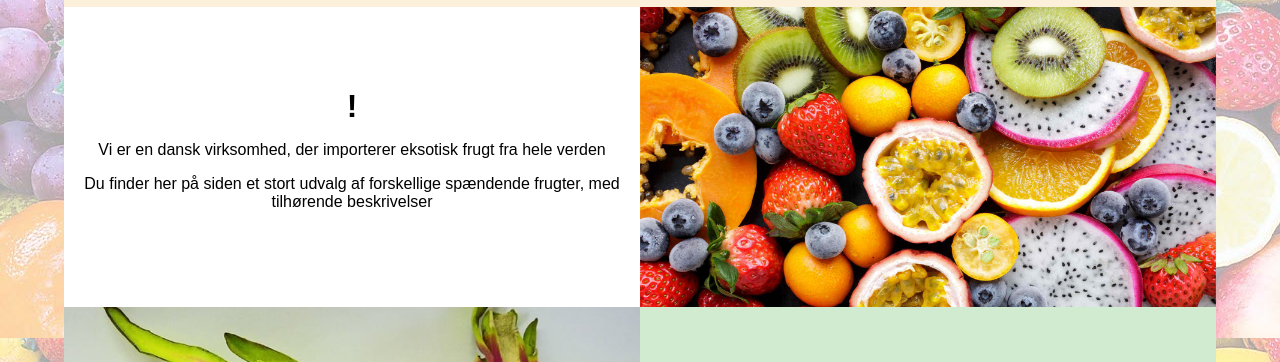
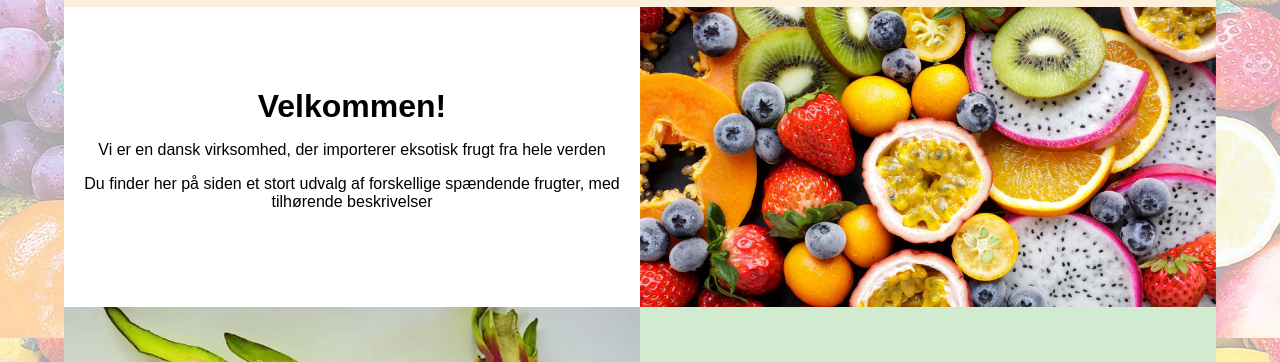
Before and after one commit to MichoFrost/webshop_eksotisk_frugt, a plain HTML site: page index.html in a window 1280 px wide. Shown: the part 379-741 px from the top of the page. Drawn offline with Linux system fonts and the light colour scheme.

Commit message:
Update index.html

```diff
--- a/index.html
+++ b/index.html
@@ -61,7 +61,7 @@
         <section class="section">
 
             <div class="photo-text">
-                <h1>!</h1>
+                <h1>Velkommen!</h1>
                 <p>Vi er en dansk virksomhed, der importerer eksotisk frugt fra hele verden</p>
                 <p>Du finder her på siden et stort udvalg af forskellige spændende frugter, med tilhørende beskrivelser</p>
             </div>
```
